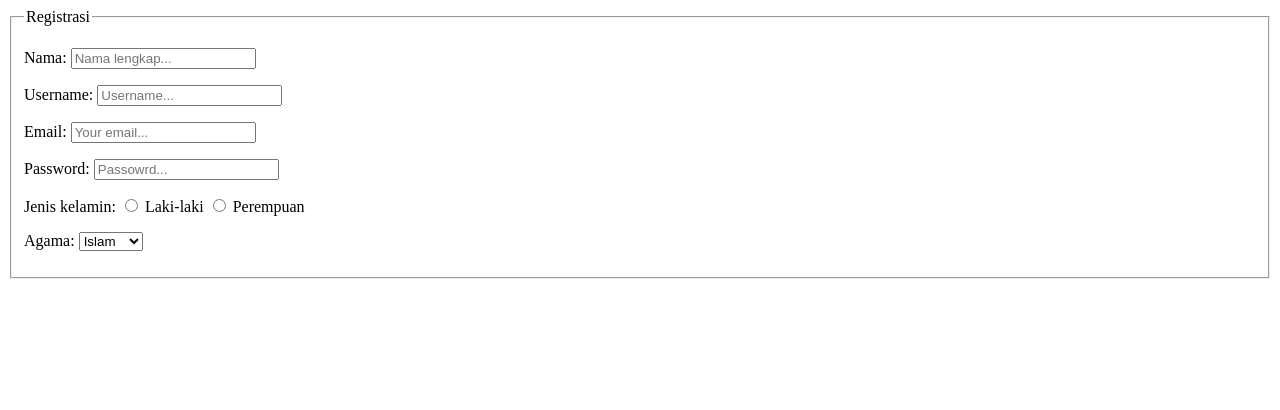
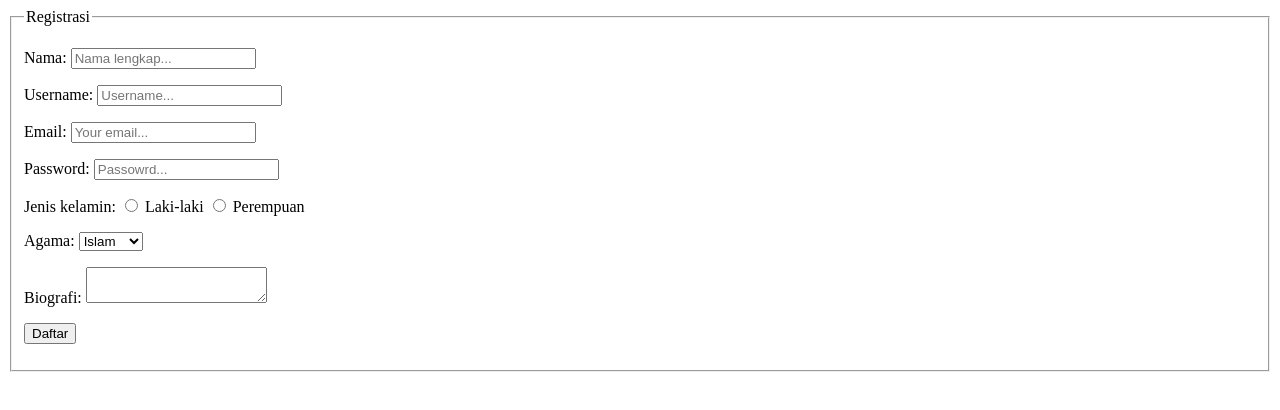
Before and after one commit to CharisseEvania/pts_genap, a plain HTML site: page index.html in a window 1280 px wide. Drawn offline with Linux system fonts and the light colour scheme.

Commit message:
Perubahan akhir

```diff
--- a/index.html
+++ b/index.html
@@ -37,3 +37,14 @@
        	<option value="budha">Budha</option>
 	</select>
 	</p>
+	<p>
+	<label>Biografi:</label>
+	<textarea name="biografi"></textarea>
+	</p>
+	<p>
+	<input type="submit" name="submit" value="Daftar" />
+	</p>
+	</fieldset>
+	</form>
+	</body>
+	</html>
```
